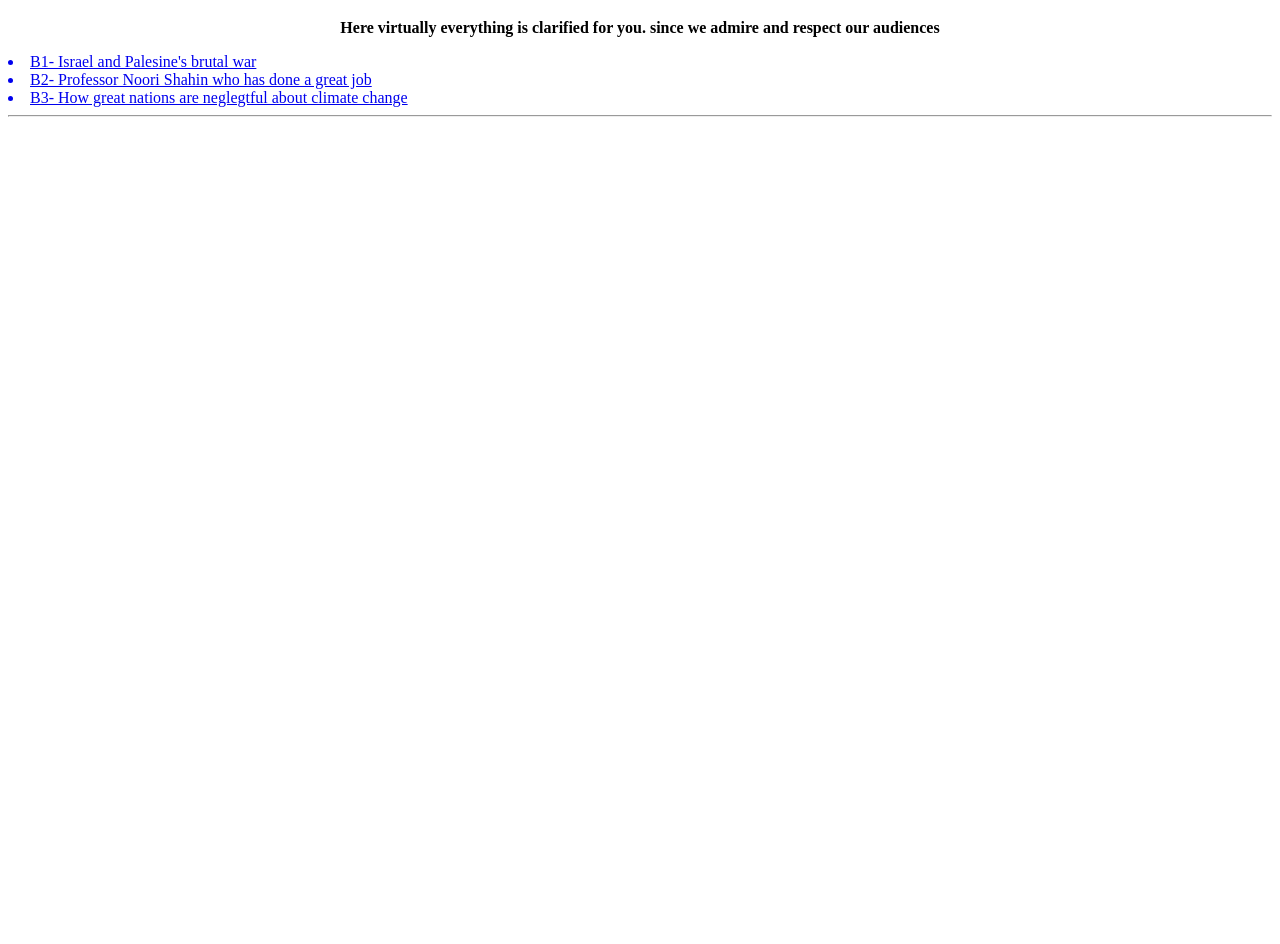
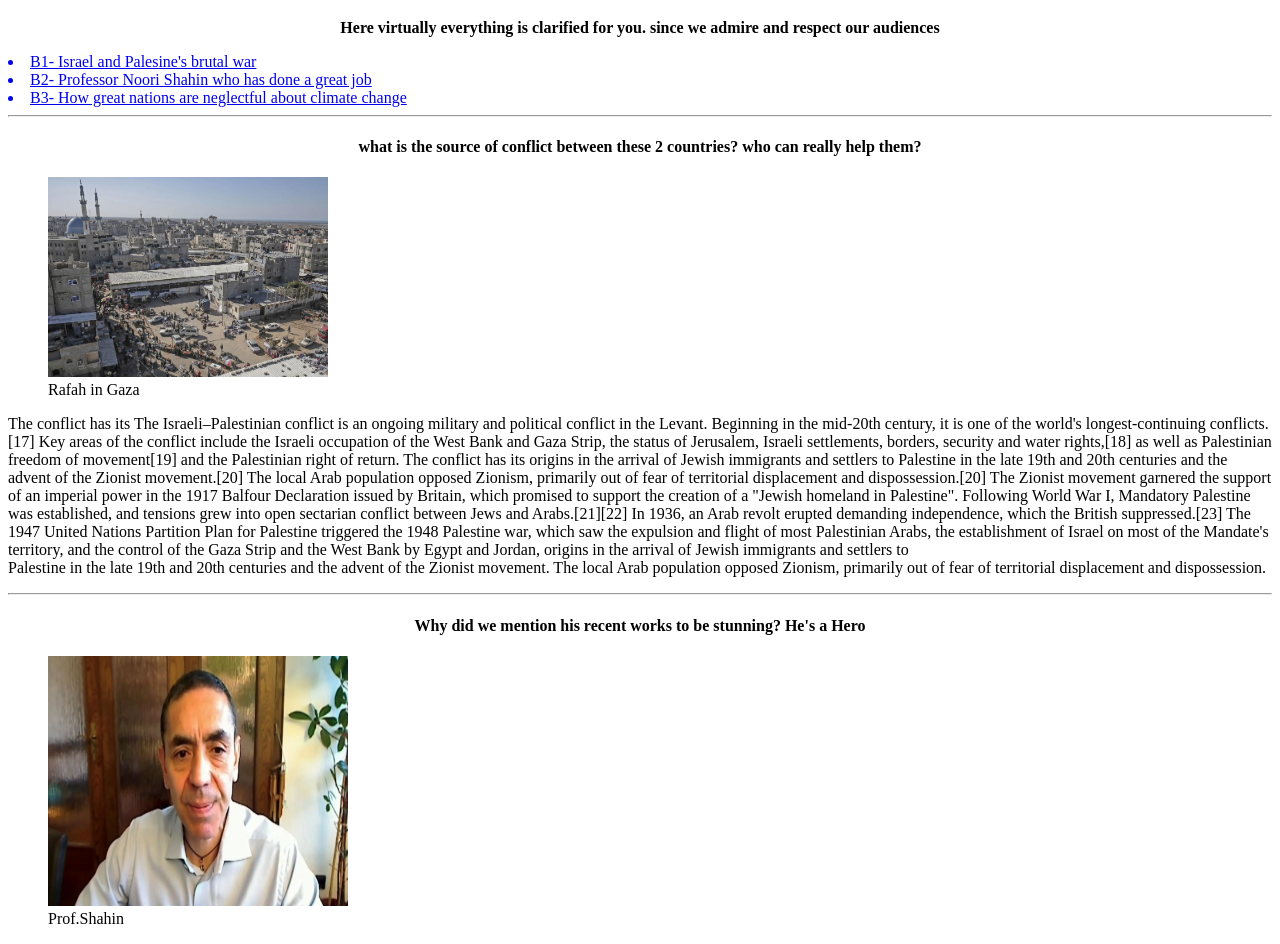
Before and after one commit to alireza-hashemii/HtmlCss-Course, a plain HTML site: page Blogsite/blog_file.html in a window 1280 px wide. Shown: the part 61-1005 px from the top of the page. Before the commit the page ends 800 px from the top, so only its background shows below. Drawn offline with Linux system fonts and the light colour scheme.

Commit message:
blogsite project - b2 left

```diff
--- a/Blogsite/blog_file.html
+++ b/Blogsite/blog_file.html
@@ -13,11 +13,39 @@
         <nav aria-labelledby="primary-navigation">
             <a href="#Israel-Palestine"><li>B1- Israel and Palesine's brutal war</li></a>
             <a href="#Professor-Shahin"><li>B2- Professor Noori Shahin who has done a great job</li></a>
-            <a href="#Climate-Change"><li>B3- How great nations are neglegtful about climate change</li></a>
+            <a href="#Climate-Change"><li>B3- How great nations are neglectful about climate change</li></a>
         </nav>
         <hr>
     </header>
     <main>
+        <section id="Israel-Palestine">
+            <b><h4 align="center">what is the source of conflict between these 2 countries? who can really <b>help</b> them?</h4></b>
+            <figure>
+            <img width="280" height="200" src="images/rafah.png" alt="rafah" loading="lazy">
+            <figcaption>Rafah in Gaza</figcaption>
+            </figure>
+            <p>The conflict has its The Israeli–Palestinian conflict is an ongoing military and political conflict in the Levant. Beginning in the mid-20th century, it is one of the world's longest-continuing conflicts.[17] Key areas of the conflict include the Israeli occupation of the West Bank and Gaza Strip, the status of Jerusalem, Israeli settlements, borders, security and water rights,[18] as well as Palestinian freedom of movement[19] and the Palestinian right of return.
+
+                The conflict has its origins in the arrival of Jewish immigrants and settlers to Palestine in the late 19th and 20th centuries and the advent of the Zionist movement.[20] The local Arab population opposed Zionism, primarily out of fear of territorial displacement and dispossession.[20] The Zionist movement garnered the support of an imperial power in the 1917 Balfour Declaration issued by Britain, which promised to support the creation of a "Jewish homeland in Palestine". Following World War I, Mandatory Palestine was established, and tensions grew into open sectarian conflict between Jews and Arabs.[21][22] In 1936, an Arab revolt erupted demanding independence, which the British suppressed.[23]
+
+                The 1947 United Nations Partition Plan for Palestine triggered the 1948 Palestine war, which saw the expulsion and flight of most Palestinian Arabs, the establishment of Israel on most of the Mandate's territory, and the control of the Gaza Strip and the West Bank by Egypt and Jordan, origins in the arrival of Jewish immigrants and settlers to <br> Palestine in the late 19th and 20th centuries and the advent of the Zionist movement. The local Arab population opposed Zionism, primarily out of fear of territorial displacement and dispossession.</p>
+        </section>
+
+        <hr>
+
+        <section id="Professor-Shahin">
+            <b><h4 align="center">Why did we mention his recent works to be stunning? He's a Hero</h4></b>
+            <figure>
+                <img width="300" height="250" src="images/shahin.png" alt="shahin" loading="lazy">
+                <figcaption>Prof.Shahin</figcaption>
+            </figure>
+        </section>
+
+
+
+
+
+
 
     </main>
 
```
Also changed, not shown: Blogsite/images/rafah.png (added), Blogsite/images/shahin.png (added).
